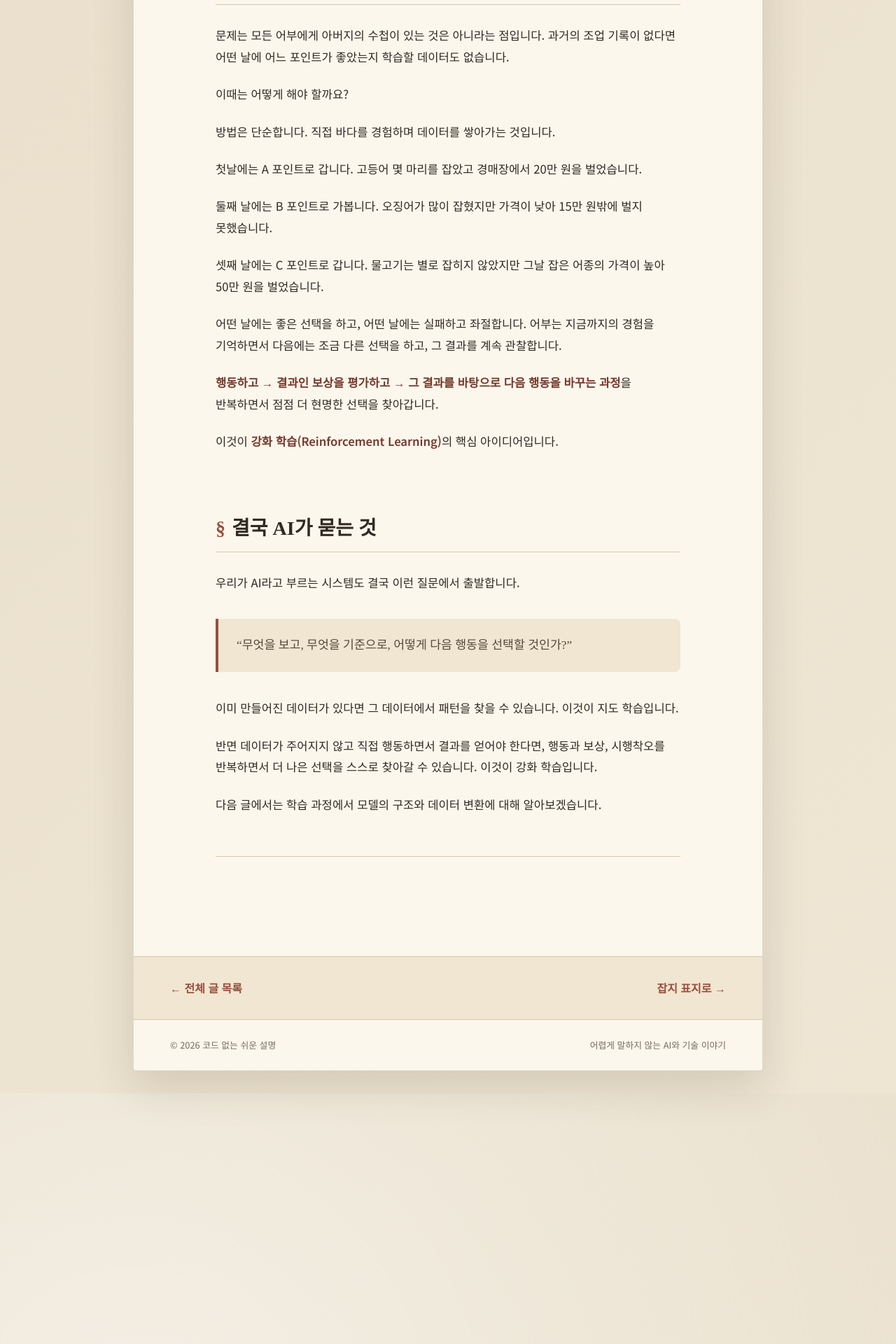
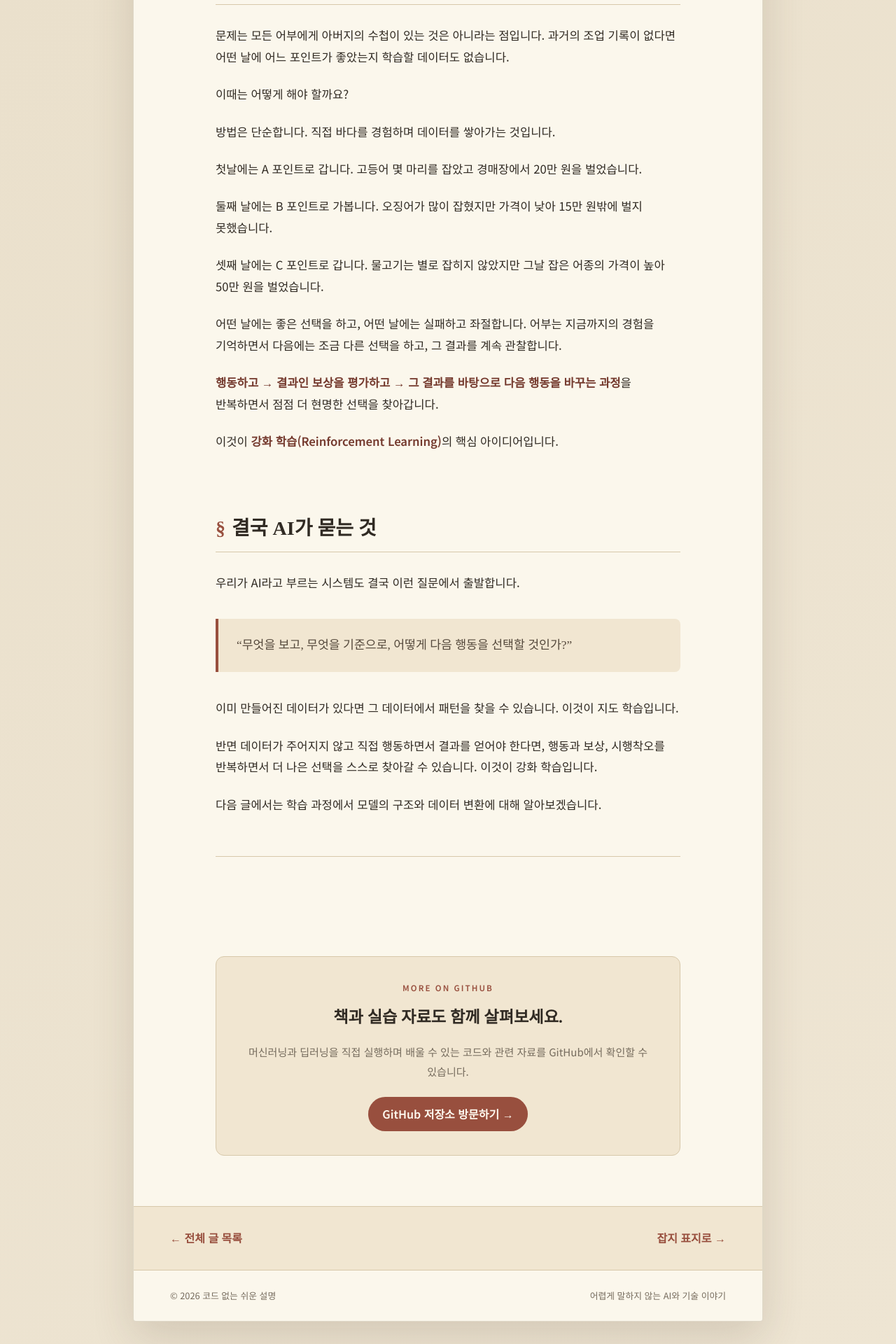
Before and after one commit to chaeyeun-kim/my_website, a Jekyll site: the page built from essay/001-how-ai-learns.md, in a window 1280 px wide. Shown: the part 3230-5150 px from the top of the page at 70% size. Built offline with Jekyll 4.4.1, drawn with Linux system fonts in a browser that asks for light colours.

Commit message:
Add GitHub promo section to essay layout
Added a GitHub promo section with a description and button.

```diff
--- a/_layouts/essay.html
+++ b/_layouts/essay.html
@@ -256,7 +256,53 @@
     .article-body a {
       text-underline-offset: 4px;
     }
+      .github-promo {
+    max-width: 664px;
+    margin: 0 auto 72px;
+    padding: 34px;
+    text-align: center;
+    background: var(--paper-dark);
+    border: 1px solid var(--line);
+    border-radius: 12px;
+  }
 
+  .github-label {
+    margin: 0 0 10px;
+    color: var(--accent);
+    font-size: 0.72rem;
+    font-weight: 600;
+    letter-spacing: 0.18em;
+  }
+
+  .github-promo h2 {
+    margin: 0;
+    font-family: "Noto Serif KR", serif;
+    font-size: 1.45rem;
+  }
+
+  .github-description {
+    margin: 14px auto 22px;
+    color: var(--muted);
+    font-size: 0.94rem;
+    word-break: keep-all;
+  }
+
+  .github-button {
+    display: inline-flex;
+    min-height: 44px;
+    align-items: center;
+    justify-content: center;
+    padding: 10px 20px;
+    color: #fffaf0;
+    background: var(--accent);
+    border-radius: 999px;
+    font-weight: 600;
+    text-decoration: none;
+  }
+
+  .github-button:hover {
+    background: var(--accent-dark);
+  }
     .article-navigation {
       display: flex;
       align-items: center;
@@ -406,6 +452,26 @@
           {{ content }}
         </div>
 
+        <aside class="github-promo" aria-label="GitHub 저장소 소개">
+          <p class="github-label">MORE ON GITHUB</p>
+
+          <h2>책과 실습 자료도 함께 살펴보세요.</h2>
+
+          <p class="github-description">
+            머신러닝과 딥러닝을 직접 실행하며 배울 수 있는 코드와
+            관련 자료를 GitHub에서 확인할 수 있습니다.
+          </p>
+
+          <a
+            class="github-button"
+            href="https://github.com/hongjai-rhee/public"
+            target="_blank"
+            rel="noopener noreferrer"
+          >
+            GitHub 저장소 방문하기 &rarr;
+          </a>
+        </aside>
+
         <nav class="article-navigation" aria-label="글 이동">
           <a href="{{ '/essay/' | relative_url }}">
             &larr; 전체 글 목록
```
